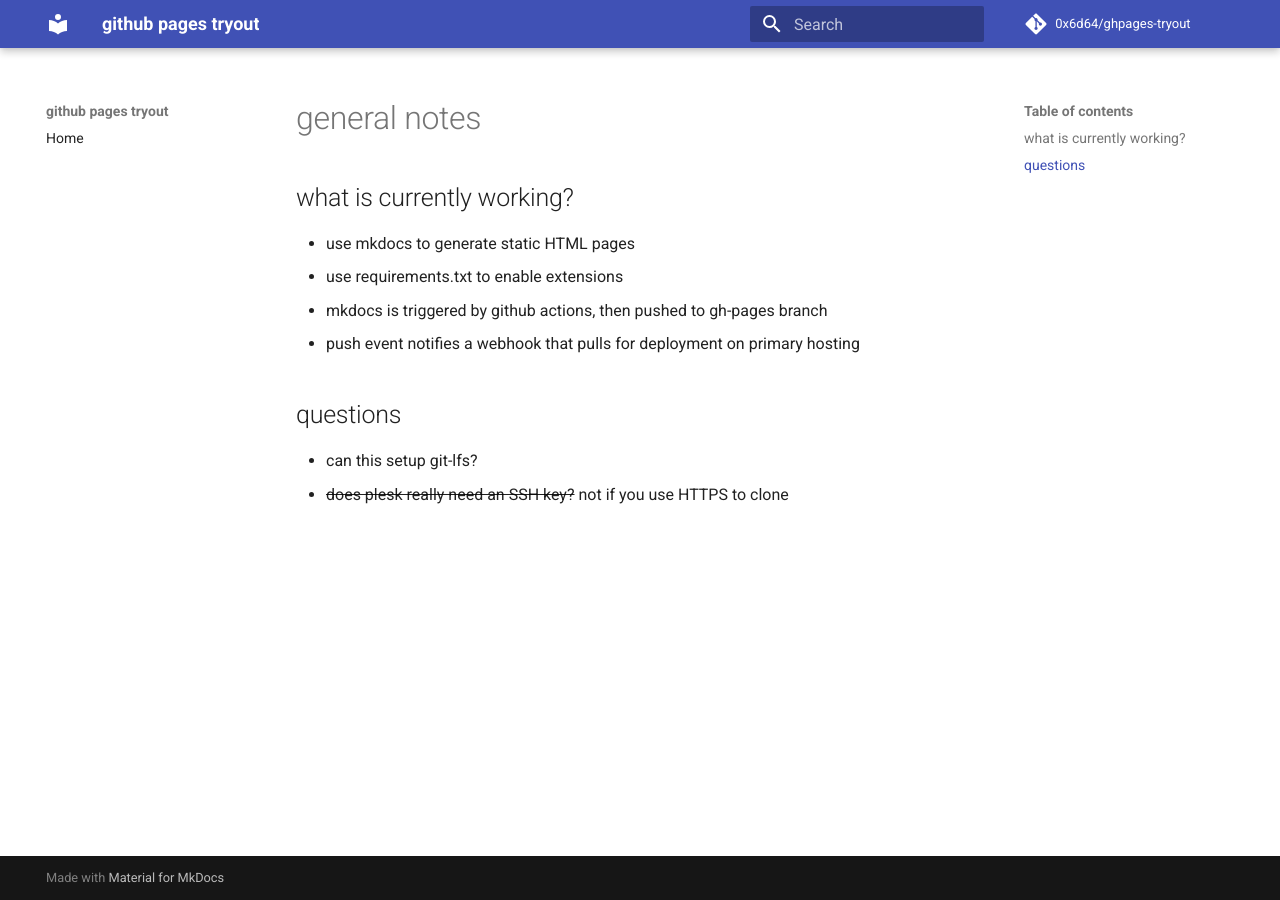
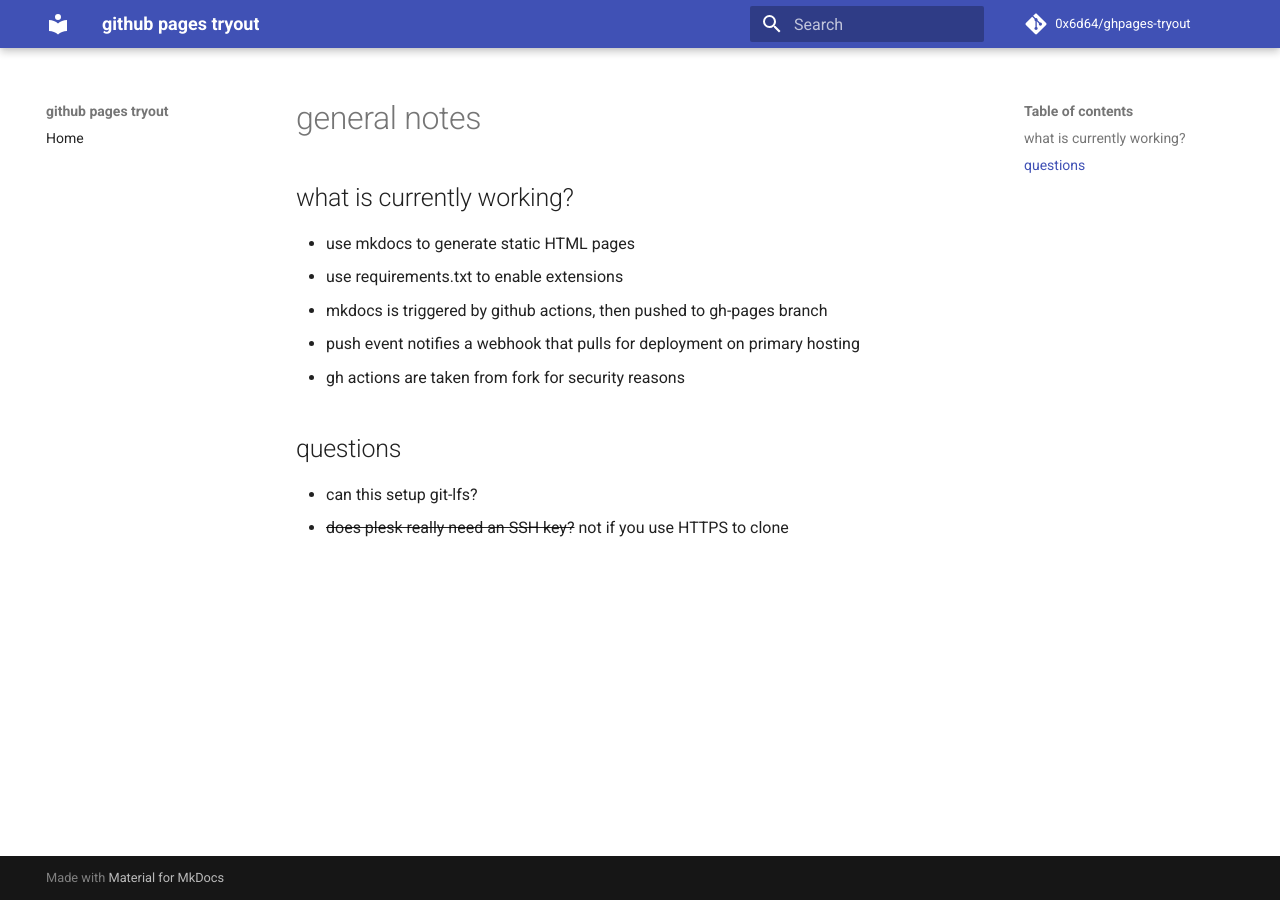
Before and after one commit to 0x6d64/ghpages-tryout, an MkDocs documentation site: the page built from docs/notes.md, in a window 1280 px wide. Built offline with MkDocs 1.6.1 and Material for MkDocs 9.7.7, drawn with Linux system fonts in a browser that asks for light colours; comment, search, counter and statistics services are not loaded.

Commit message:
mention usage of fork for gh actions

```diff
--- a/docs/notes.md
+++ b/docs/notes.md
@@ -6,6 +6,7 @@
 * use requirements.txt to enable extensions
 * mkdocs is triggered by github actions, then pushed to gh-pages branch
 * push event notifies a webhook that pulls for deployment on primary hosting
+* gh actions are taken from fork for security reasons
 
 ## questions
 
```
